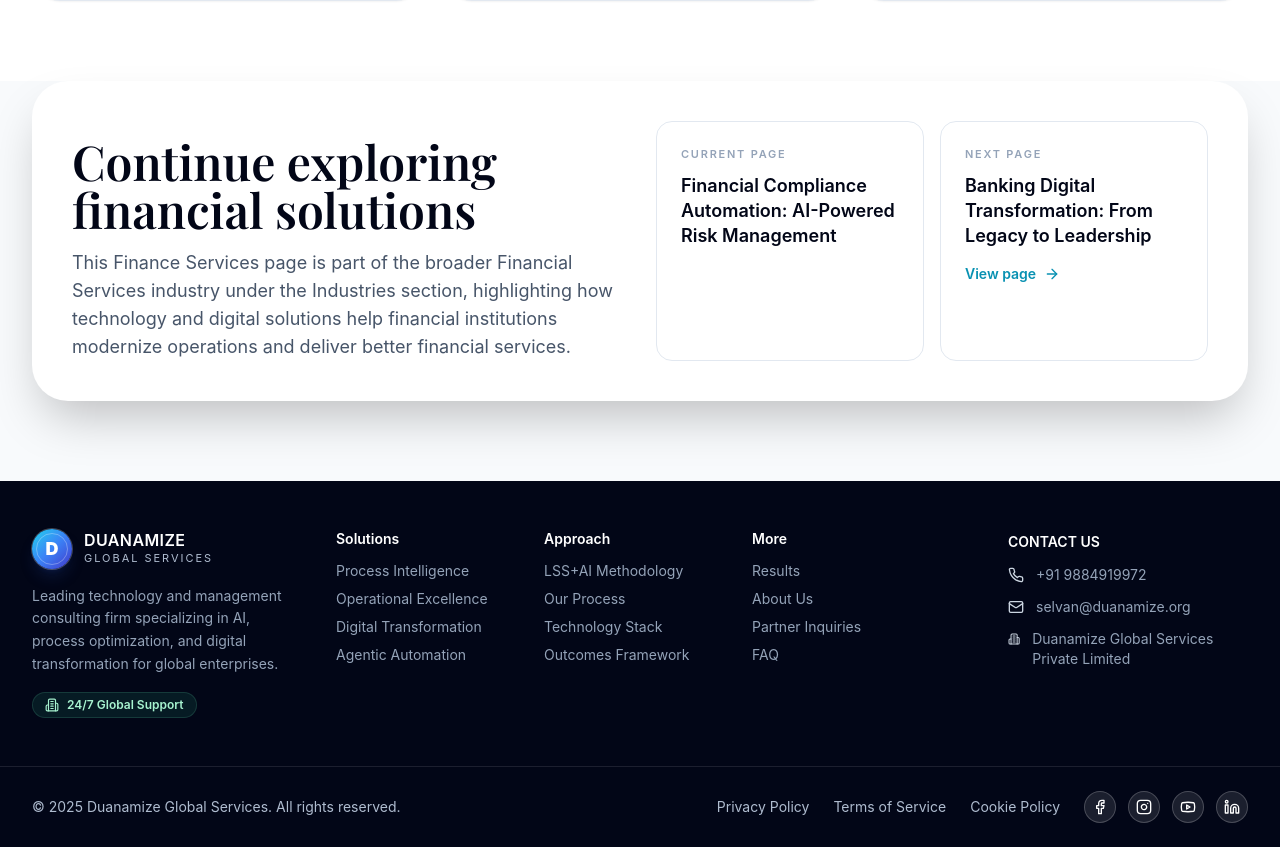
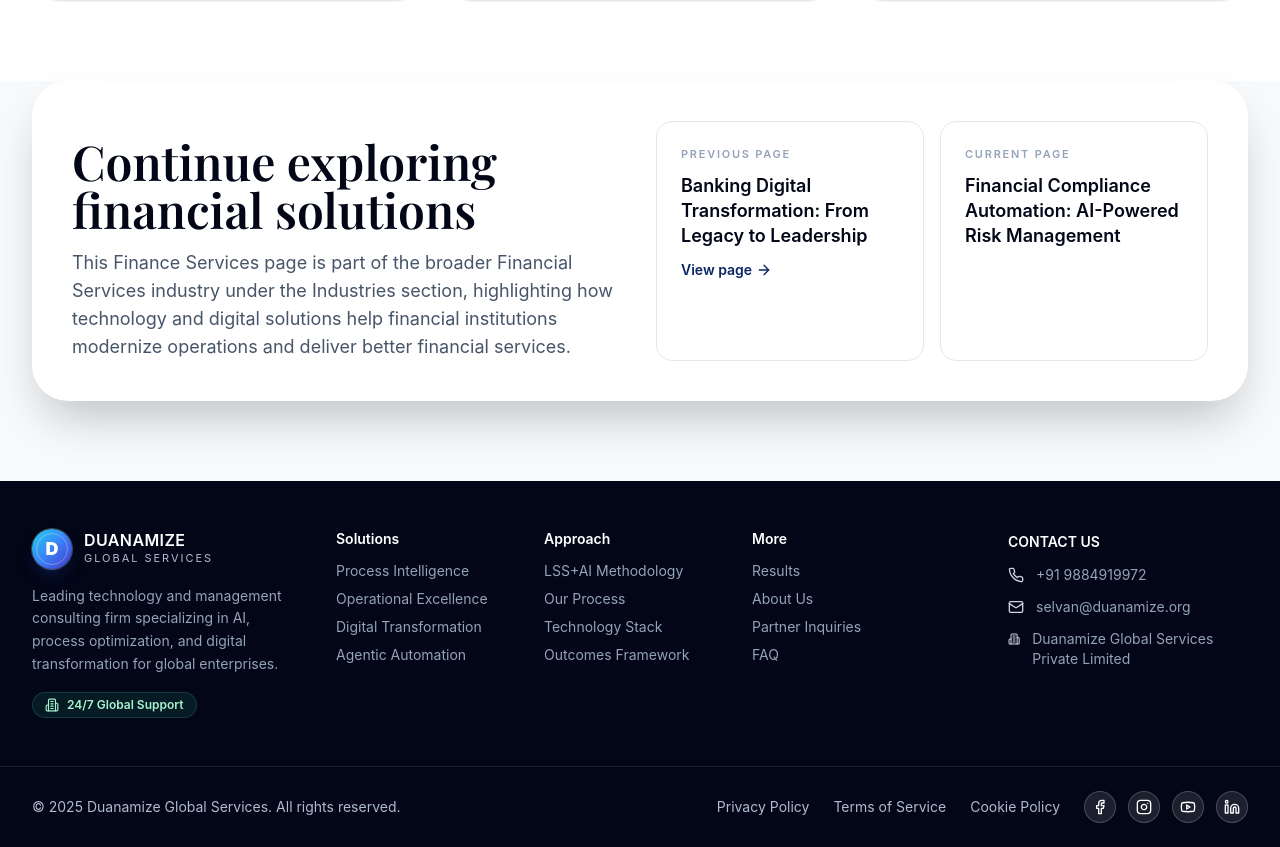
Before and after one commit to seranjivi/duna, a React app: page /industries-financial-compliance in a window 1280 px wide. Shown: the part 4052-4899 px from the top of the page. Built offline with nearby package versions, Linux system fonts and the light colour scheme.

Commit message:
completed

```diff
--- a/src/pages/BankingDigitalTransformationPage.jsx
+++ b/src/pages/BankingDigitalTransformationPage.jsx
@@ -295,7 +295,7 @@
                   <h3 className="mt-3 text-lg font-semibold leading-snug text-slate-950">
                     Financial Compliance Automation: AI-Powered Risk Management
                   </h3>
-                  <a href="/industries-financial-compliance" className="mt-4 inline-flex items-center gap-2 rounded-full border border-slate-300 bg-white px-5 py-2.5 text-sm font-semibold text-[#0A2463] transition hover:border-slate-400 hover:shadow-md">
+                  <a href="/industries-financial-compliance" className="mt-3 text-sm font-semibold text-[#0A2463] flex items-center gap-1">
                     View Page <span>→</span>
                   </a>
                 </div>
--- a/src/pages/FinancialComplianceAutomationPage.jsx
+++ b/src/pages/FinancialComplianceAutomationPage.jsx
@@ -367,22 +367,24 @@
                   This Finance Services page is part of the broader Financial Services industry under the Industries section, highlighting how technology and digital solutions help financial institutions modernize operations and deliver better financial services.
                 </p>
               </div>
+
               <div className="grid gap-4 sm:grid-cols-2">
+                <div className="rounded-2xl border border-slate-200 bg-white p-6">
+                  <p className="text-[11px] font-semibold uppercase tracking-[0.16em] text-slate-400">Previous Page</p>
+                  <h3 className="mt-3 text-lg font-semibold leading-snug text-slate-950">
+                    Banking Digital Transformation: From Legacy to Leadership
+                  </h3>
+                  <a href="/industries-financial-banking" className="mt-3 text-sm font-semibold text-[#0A2463] flex items-center gap-1">
+                    View page <ArrowRight className="h-4 w-4" />
+                  </a>
+                </div>
                 <div className="rounded-2xl border border-slate-200 bg-white p-6">
                   <p className="text-[11px] font-semibold uppercase tracking-[0.16em] text-slate-400">Current Page</p>
                   <h3 className="mt-3 text-lg font-semibold leading-snug text-slate-950">
                     Financial Compliance Automation: AI-Powered Risk Management
                   </h3>
                 </div>
-                <div className="rounded-2xl border border-slate-200 bg-white p-6">
-                  <p className="text-[11px] font-semibold uppercase tracking-[0.16em] text-slate-400">Next Page</p>
-                  <h3 className="mt-3 text-lg font-semibold leading-snug text-slate-950">
-                    Banking Digital Transformation: From Legacy to Leadership
-                  </h3>
-                  <a href="/industries-financial-banking" className="mt-4 inline-flex items-center gap-2 text-sm font-semibold text-cyan-600 transition hover:text-cyan-700">
-                    View page <ArrowRight className="h-4 w-4" />
-                  </a>
-                </div>
+
               </div>
             </div>
           </div>
--- a/src/pages/learnmanufacturing.jsx
+++ b/src/pages/learnmanufacturing.jsx
@@ -353,20 +353,21 @@
               </div>
               <div className="grid gap-4 sm:grid-cols-2">
                 <div className="rounded-2xl border border-slate-200 bg-white p-6">
+                  <p className="text-[11px] font-semibold uppercase tracking-[0.16em] text-slate-400">Previous Page</p>
+                  <h3 className="mt-3 text-lg font-semibold leading-snug text-slate-950">
+                    Smart Manufacturing Revolution: Industry 4.0 Digital Transformation
+                  </h3>
+                  <Link to="/industries-manufacturing-smart" className="mt-3 text-sm font-semibold text-[#0A2463] flex items-center gap-1">
+                    View Page <ArrowRight className="h-4 w-4" />
+                  </Link>
+                </div>
+                <div className="rounded-2xl border border-slate-200 bg-white p-6">
                   <p className="text-[11px] font-semibold uppercase tracking-[0.16em] text-slate-400">Current Page</p>
                   <h3 className="mt-3 text-lg font-semibold leading-snug text-slate-950">
                     Lean Manufacturing & Six Sigma: Eliminate Waste, Achieve Excellence
                   </h3>
                 </div>
-                <div className="rounded-2xl border border-slate-200 bg-white p-6">
-                  <p className="text-[11px] font-semibold uppercase tracking-[0.16em] text-slate-400">Next Page</p>
-                  <h3 className="mt-3 text-lg font-semibold leading-snug text-slate-950">
-                    Smart Manufacturing Revolution: Industry 4.0 Digital Transformation
-                  </h3>
-                  <Link to="/industries-manufacturing-smart" className="mt-4 inline-flex items-center gap-2 text-sm font-semibold text-cyan-600 transition hover:text-cyan-700">
-                    View Page <ArrowRight className="h-4 w-4" />
-                  </Link>
-                </div>
+
               </div>
             </div>
           </div>
--- a/src/pages/smartmanufacturing.jsx
+++ b/src/pages/smartmanufacturing.jsx
@@ -460,7 +460,7 @@
                   <h3 className="mt-3 text-lg font-semibold leading-snug text-slate-950">
                     Manufacturing Excellence: Smart Factory & Lean Transformation
                   </h3>
-                  <a href="/industries-manufacturing-lean" className="mt-4 inline-flex items-center gap-2 text-sm font-semibold text-cyan-600 transition hover:text-cyan-700">
+                  <a href="/industries-manufacturing-lean" className="mt-3 text-sm font-semibold text-[#0A2463] flex items-center gap-1">
                     View page <ArrowRight className="h-4 w-4" />
                   </a>
                 </div>
```
